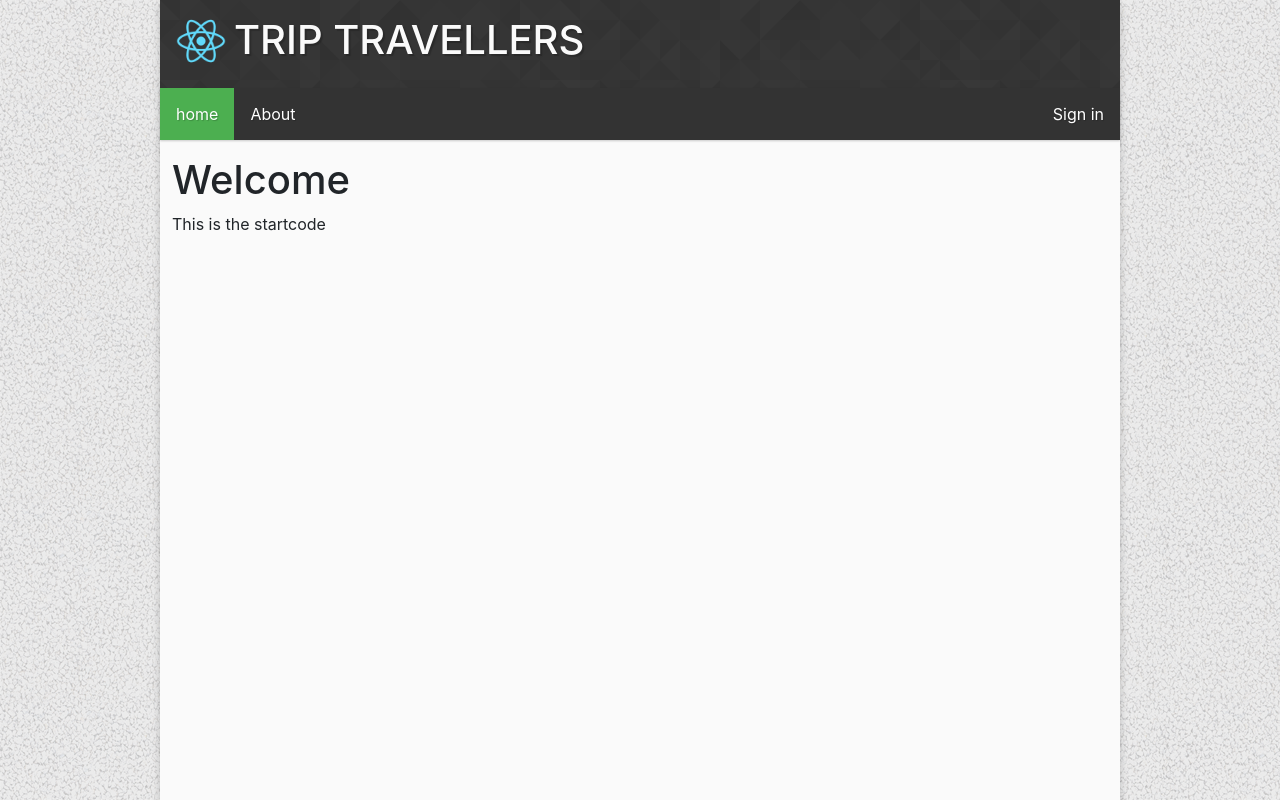
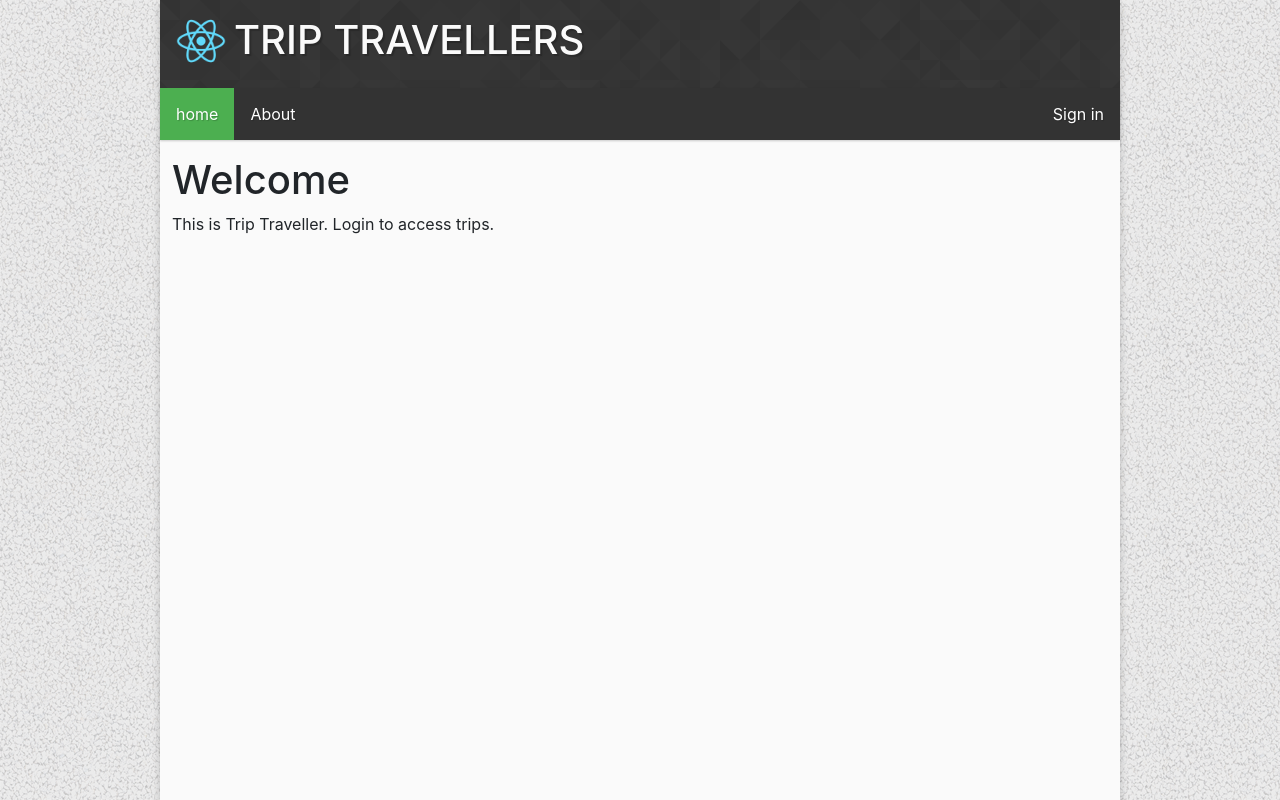
Before and after one commit to Capa2/frontendPTExam, a React (Create React App) app: page / in a window 1280 px wide. Built offline with nearby package versions, Linux system fonts and the light colour scheme.

Commit message:
cant read

```diff
--- a/src/routes/HomePage.jsx
+++ b/src/routes/HomePage.jsx
@@ -3,7 +3,7 @@ const HomePage = () => {
     return (
         <>
             <h1>Welcome</h1>
-            <p>This is the startcode</p>
+            <p>This is Trip Traveller. Login to access trips.</p>
         </>
     );
 }
```
